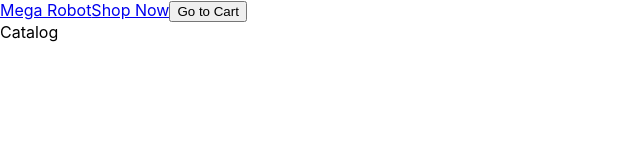
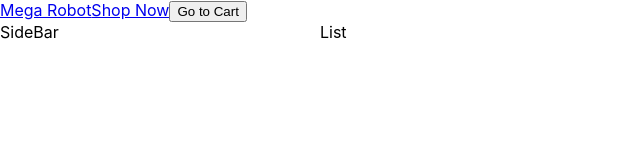
Before and after one commit to SonDo580/shopping-cart, a React (Create React App) app: page /catalog in a window 1280 px wide. Shown: the top 160 px of the page, without its empty margins (0-640 px from the left). Built offline with nearby package versions, Linux system fonts and the light colour scheme.

Commit message:
Add sidebar and main section (list)

```diff
--- a/src/pages/Catalog.js
+++ b/src/pages/Catalog.js
@@ -1,5 +1,12 @@
 import React from "react";
+import List from "../components/List";
+import SideBar from "../components/SideBar";
 
 export default function Catalog() {
-  return <div>Catalog</div>;
+  return (
+    <div style={{ display: "grid", gridTemplateColumns: "1fr 3fr" }}>
+      <SideBar />
+      <List />
+    </div>
+  );
 }
```
